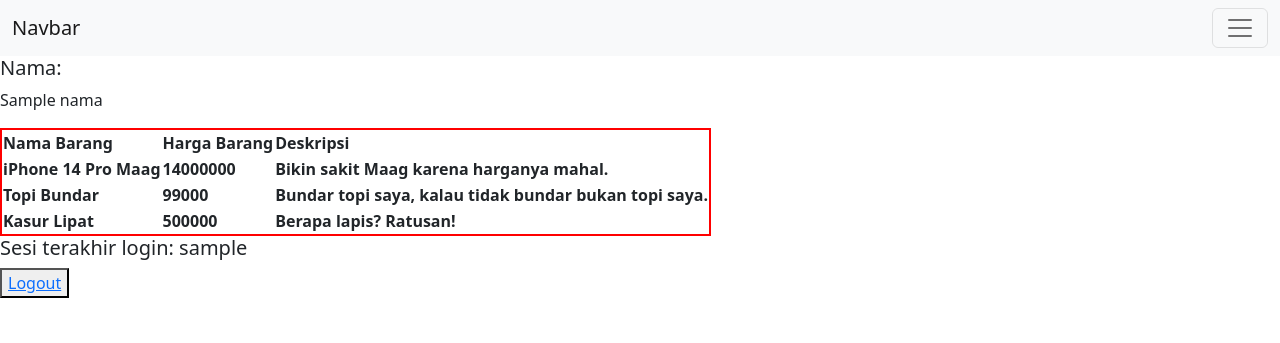
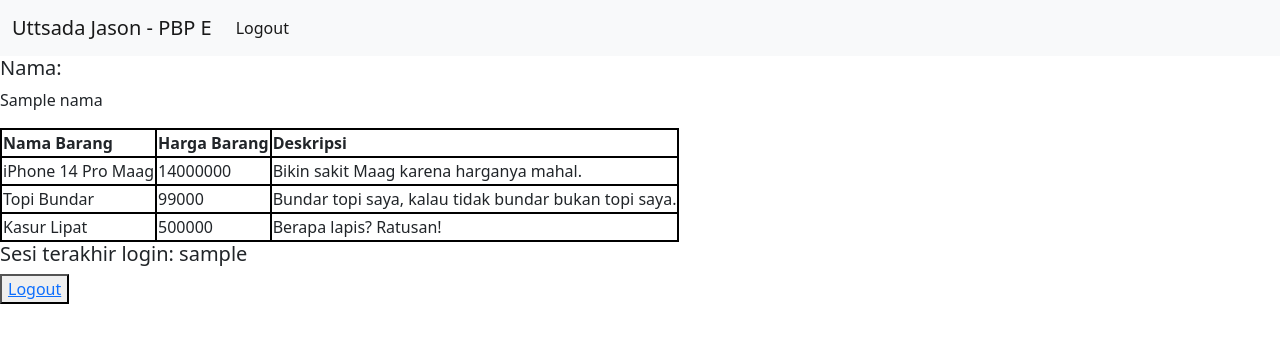
Before and after one commit to Insta-x/pbp-lab1, a Django app: template wishlist/templates/wishlist.html in a window 1280 px wide. Shown: the top 343 px of the page. Run offline with Django 4.2, Linux system fonts and the light colour scheme; data comes from the database, SQL or seed files in the repository; tables that the repository leaves empty hold one stand-in row (values such as "Sample post"); the template is opened without the code that fills it: values that come from a table or form of the project are taken from there, most other values are stand-ins (such as "Sample title", 1, 10 or a date in 2020); lists and menus that the app fills with data are empty.

Commit message:
navbar and css

```diff
--- a/static/css/style.css
+++ b/static/css/style.css
@@ -1,11 +1,11 @@
-table, tr, td, th {
-    border: 2px solid rgb(255, 0, 0);
+table {
+    border: 2px solid black;
 }
 
-h5 {
-    font-size: small;
+table th {
+    border: 2px solid black;
 }
 
-button {
-    color: blueviolet;
+table td {
+    border: 2px solid black;
 }
--- a/templates/base.html
+++ b/templates/base.html
@@ -6,11 +6,28 @@
   <meta charset="UTF-8">
   <meta name="viewport" content="width=device-width, initial-scale=1.0">
   <link rel="stylesheet" href="{% static 'css/style.css' %}">
+  <link href="https://cdn.jsdelivr.net/npm/bootstrap@5.2.1/dist/css/bootstrap.min.css" rel="stylesheet" integrity="sha384-iYQeCzEYFbKjA/T2uDLTpkwGzCiq6soy8tYaI1GyVh/UjpbCx/TYkiZhlZB6+fzT" crossorigin="anonymous">
+  <nav class="navbar navbar-expand-lg bg-light">
+    <div class="container-fluid">
+        <a class="navbar-brand" href="#">Uttsada Jason - PBP E</a>
+        <button class="navbar-toggler" type="button" data-bs-toggle="collapse" data-bs-target="#navbarSupportedContent" aria-controls="navbarSupportedContent" aria-expanded="false" aria-label="Toggle navigation">
+        <span class="navbar-toggler-icon"></span>
+        </button>
+        <div class="collapse navbar-collapse" id="navbarSupportedContent">
+        <ul class="navbar-nav me-auto mb-2 mb-lg-0">
+            <li class="nav-item">
+              {% block logout %}
+              {% endblock logout %}
+            </li>
+        </div>
+    </div>
+  </nav>
   {% block meta %}
   {% endblock meta %}
 </head>
 
 <body>
+  <script src="https://cdn.jsdelivr.net/npm/bootstrap@5.2.1/dist/js/bootstrap.bundle.min.js" integrity="sha384-u1OknCvxWvY5kfmNBILK2hRnQC3Pr17a+RTT6rIHI7NnikvbZlHgTPOOmMi466C8" crossorigin="anonymous"></script>
   {% block content %}
   {% endblock content %}
 </body>
--- a/wishlist/templates/wishlist.html
+++ b/wishlist/templates/wishlist.html
@@ -1,29 +1,10 @@
 {% extends 'base.html' %}
 
-{% block meta %}
-<link href="https://cdn.jsdelivr.net/npm/bootstrap@5.2.1/dist/css/bootstrap.min.css" rel="stylesheet" integrity="sha384-iYQeCzEYFbKjA/T2uDLTpkwGzCiq6soy8tYaI1GyVh/UjpbCx/TYkiZhlZB6+fzT" crossorigin="anonymous">
-{% endblock meta %}
+{% block logout %}
+<a class="nav-link active" aria-current="page" href="{% url 'wishlist:logout' %}">Logout</a>
+{% endblock logout %}
 
 {% block content %}
-<script src="https://cdn.jsdelivr.net/npm/bootstrap@5.2.1/dist/js/bootstrap.bundle.min.js" integrity="sha384-u1OknCvxWvY5kfmNBILK2hRnQC3Pr17a+RTT6rIHI7NnikvbZlHgTPOOmMi466C8" crossorigin="anonymous"></script>
-
-<nav class="navbar bg-light">
-    <div class="container-fluid">
-        <a class="navbar-brand" href="#">Navbar</a>
-        <button class="navbar-toggler" type="button" data-bs-toggle="collapse" data-bs-target="#navbarSupportedContent" aria-controls="navbarSupportedContent" aria-expanded="false" aria-label="Toggle navigation">
-        <span class="navbar-toggler-icon"></span>
-        </button>
-        <div class="collapse navbar-collapse" id="navbarSupportedContent">
-        <ul class="navbar-nav me-auto mb-2 mb-lg-0">
-            <li class="nav-item">
-                <span class="navbar-text">{{nama}}</span>
-            </li>
-            <li class="nav-item">
-                <a class="nav-link active" aria-current="page" href="{% url 'wishlist:logout' %}">Logout</a>
-            </li>
-        </div>
-    </div>
-</nav>
 
 <h5>Nama: </h5>
 <p>{{nama}}</p>
@@ -37,9 +18,9 @@
     {% comment %} Tambahkan data di bawah baris ini {% endcomment %}
     {% for barang in list_barang %}
         <tr>
-            <th>{{barang.nama_barang}}</th>
-            <th>{{barang.harga_barang}}</th>
-            <th>{{barang.deskripsi}}</th>
+            <td>{{barang.nama_barang}}</td>
+            <td>{{barang.harga_barang}}</td>
+            <td>{{barang.deskripsi}}</td>
         </tr>
     {% endfor %}
 </table>
--- a/wishlist/views.py
+++ b/wishlist/views.py
@@ -15,7 +15,7 @@ def show_wishlist(request):
     context = {
         'list_barang': data_barang_wishlist,
         'nama': 'Uttsada Jason',
-        'last_login': request.COOKIES['last_login']
+        'last_login': request.COOKIES.get('last_login')
     }
     return render(request, "wishlist.html", context)
 
```
